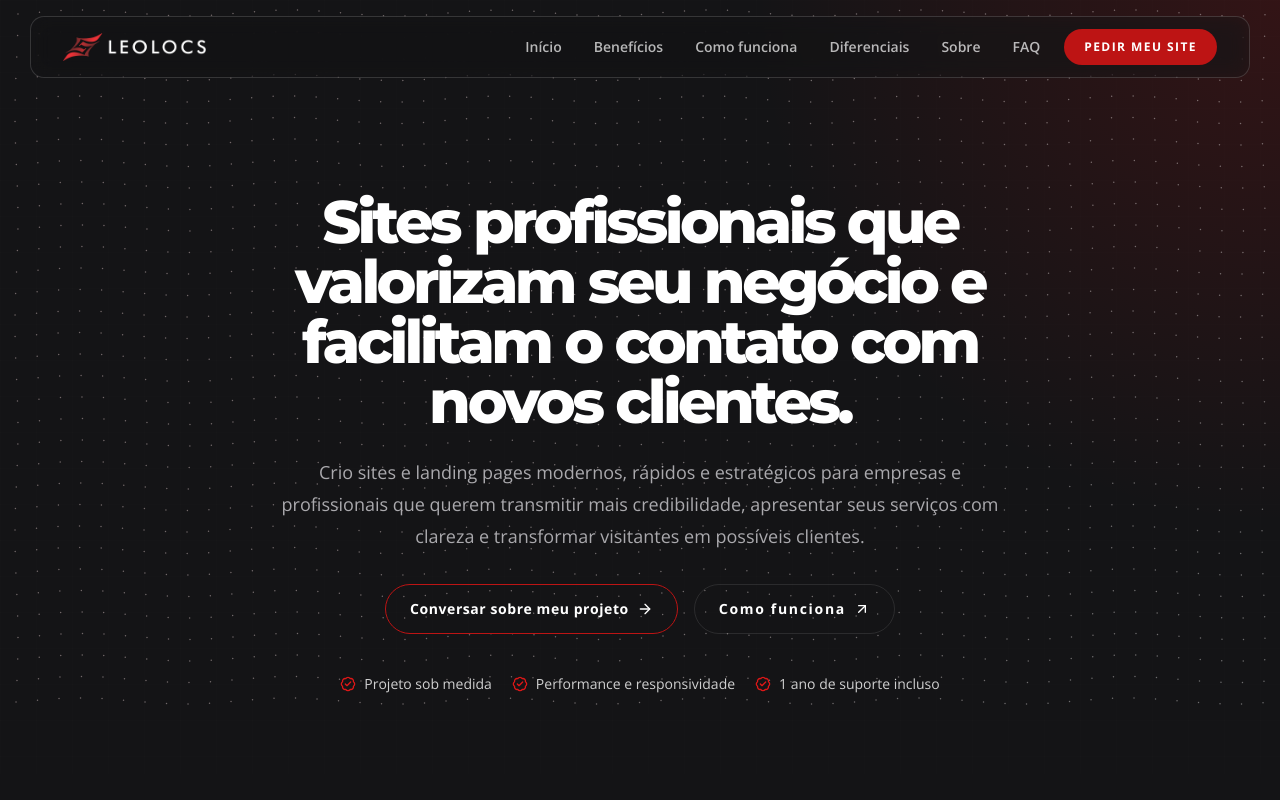
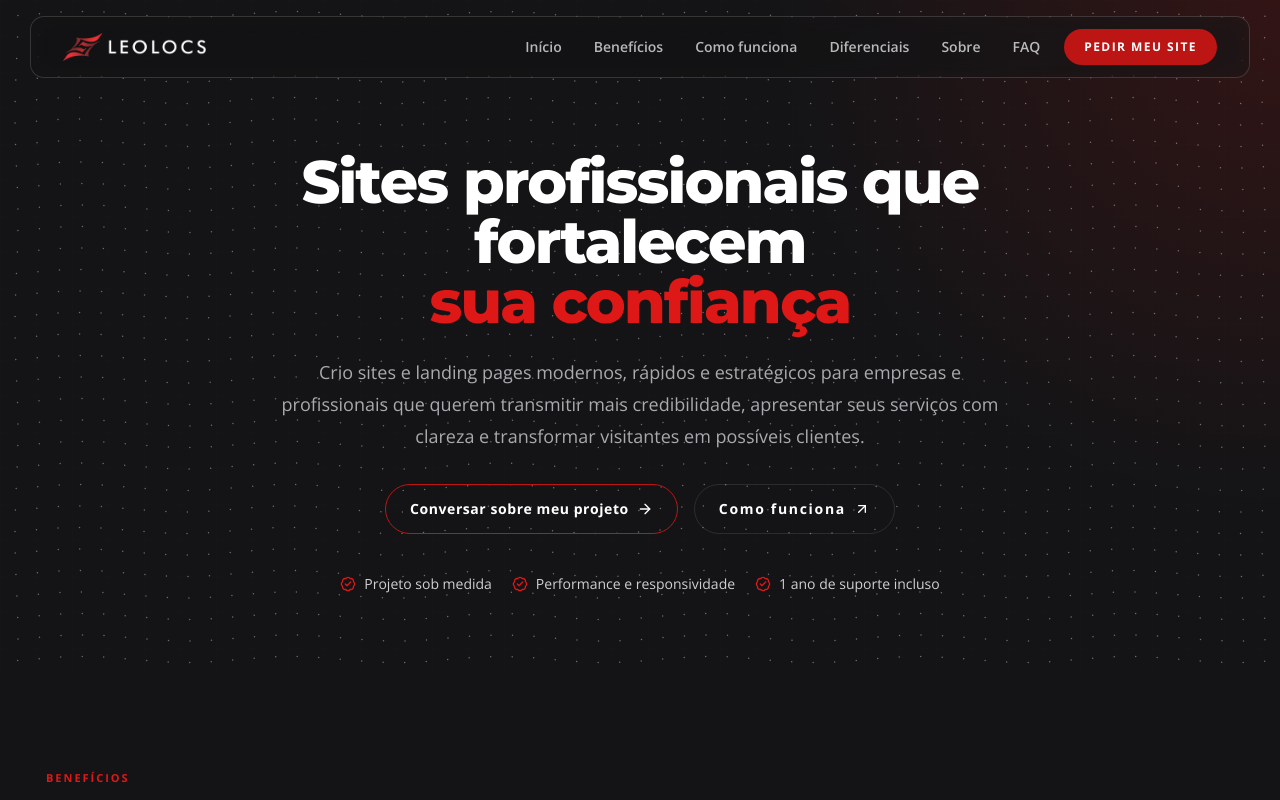
Before and after one commit to leolocs/leolocs_website, a React (Vite) app: page / in a window 1280 px wide. Shown: the top 800 px of the page. Built offline with nearby package versions, Linux system fonts and the light colour scheme.

Commit message:
Ajustes no hero banner

```diff
--- a/src/App.tsx
+++ b/src/App.tsx
@@ -35,6 +35,7 @@ const navItems = [
 
 const showProjectsSection = false;
 const showTrustSection = false;
+const heroWords = ['sua presença digital', 'sua marca', 'seu negócio', 'sua confiança'];
 
 const faqItems = [
   {
@@ -142,6 +143,15 @@ function App() {
   const [mobileOpen, setMobileOpen] = useState(false);
   const [openFaq, setOpenFaq] = useState<number | null>(0);
   const [profileTilt, setProfileTilt] = useState({ x: 0, y: 0 });
+  const [currentWord, setCurrentWord] = useState(0);
+
+  useEffect(() => {
+    const interval = window.setInterval(() => {
+      setCurrentWord((previousWord) => (previousWord + 1) % heroWords.length);
+    }, 2200);
+
+    return () => window.clearInterval(interval);
+  }, []);
 
   useEffect(() => {
     if (window.matchMedia('(prefers-reduced-motion: reduce)').matches) return;
@@ -272,7 +282,7 @@ function App() {
       </header>
 
       <main id="inicio" className="scroll-smooth">
-        <section className="fade-in relative overflow-hidden pt-32 md:pt-40">
+        <section className="fade-in relative overflow-hidden pt-24 md:pt-28 lg:pt-32">
           <div className="absolute inset-0 bg-[radial-gradient(circle_at_top_right,_rgba(189,20,20,0.18),_transparent_35%)]" />
           <div className="absolute inset-0 bg-grid bg-[size:36px_36px] opacity-20" />
           <DotField
@@ -291,10 +301,11 @@ function App() {
             gradientTo="#c8c8c8"
             glowColor="#350000"
           />
-          <div className="relative mx-auto flex max-w-[1220px] justify-center px-4 pb-16 pt-8 text-center md:pb-20">
+          <div className="relative mx-auto flex max-w-[1220px] justify-center px-4 pb-16 pt-4 text-center md:pb-20 md:pt-6">
             <div className="flex max-w-[850px] flex-col items-center">
-              <h1 className="max-w-[850px] text-4xl font-black leading-[1.05] tracking-[-0.06em] text-white md:text-6xl">
-                Sites profissionais que valorizam seu negócio e facilitam o contato com novos clientes.
+              <h1 className="max-w-[850px] text-4xl font-black leading-[1.05] tracking-[-0.03em] text-white md:text-6xl">
+                <span className="block">Sites profissionais que fortalecem</span>
+                <span key={heroWords[currentWord]} className="hero-word block text-brandText">{heroWords[currentWord]}</span>
               </h1>
               <p className="mt-6 max-w-[720px] text-lg leading-8 text-muted">
                 Crio sites e landing pages modernos, rápidos e estratégicos para empresas e profissionais que querem transmitir mais credibilidade, apresentar seus serviços com clareza e transformar visitantes em possíveis clientes.
--- a/src/index.css
+++ b/src/index.css
@@ -67,6 +67,21 @@ img {
   transform: translateY(0);
 }
 
+.hero-word {
+  animation: hero-word-in 320ms ease-out;
+}
+
+@keyframes hero-word-in {
+  from {
+    opacity: 0;
+    transform: translateY(8px);
+  }
+  to {
+    opacity: 1;
+    transform: translateY(0);
+  }
+}
+
 .faq-answer {
   display: grid;
   grid-template-rows: 0fr;
@@ -93,6 +108,10 @@ img {
   .profile-tilt {
     transform: none !important;
     transition: none;
+  }
+
+  .hero-word {
+    animation: none;
   }
 }
 
```
